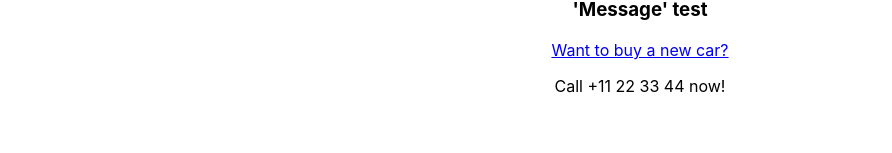
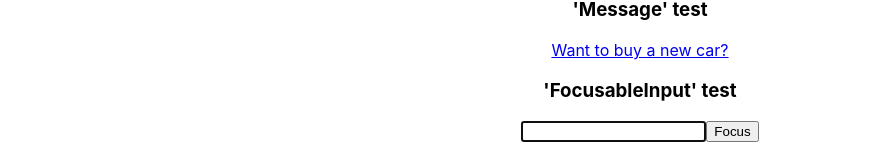
Before and after one commit to angelrosmend/minutentag-challenge, a React (Create React App) app: page / in a window 1280 px wide. Shown: the part 213-366 px from the top of the page, without its empty margins (0-892 px from the left). Built offline with nearby package versions, Linux system fonts and the light colour scheme.

Commit message:
(test): add message logic

```diff
--- a/src/components/Message.jsx
+++ b/src/components/Message.jsx
@@ -10,11 +10,14 @@
  * - Finish the Message component by implementing this logic.
  */
 
+import { useState } from "react";
+
 export function Message() {
+	const [showParagraph, setShowParagraph] = useState(false)
 	return (
 		<>
-			<a href="#">Want to buy a new car?</a>
-			<p>Call +11 22 33 44 now!</p>
+			<a href="#" onClick={()=>setShowParagraph(show => !show)}>Want to buy a new car?</a>
+			{showParagraph && <p>Call +11 22 33 44 now!</p>}
 		</>
 	);
 }
```
